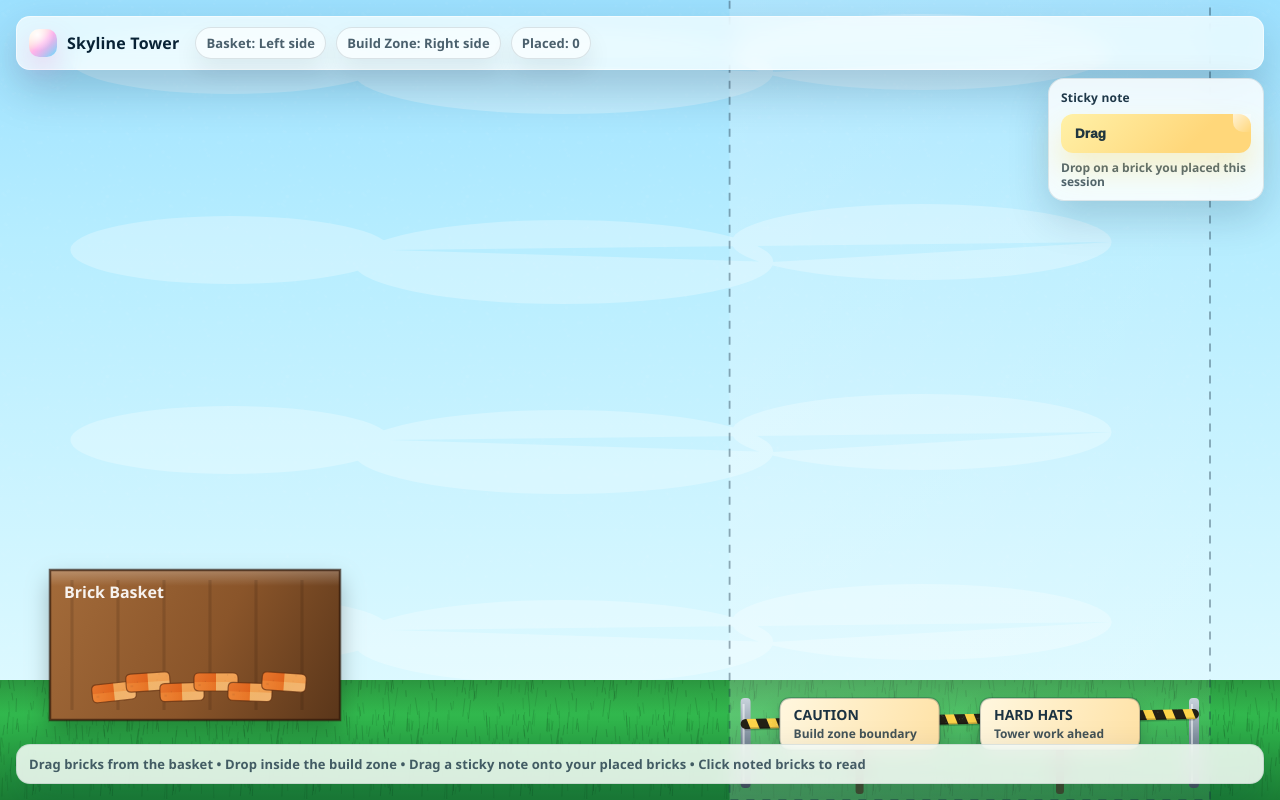
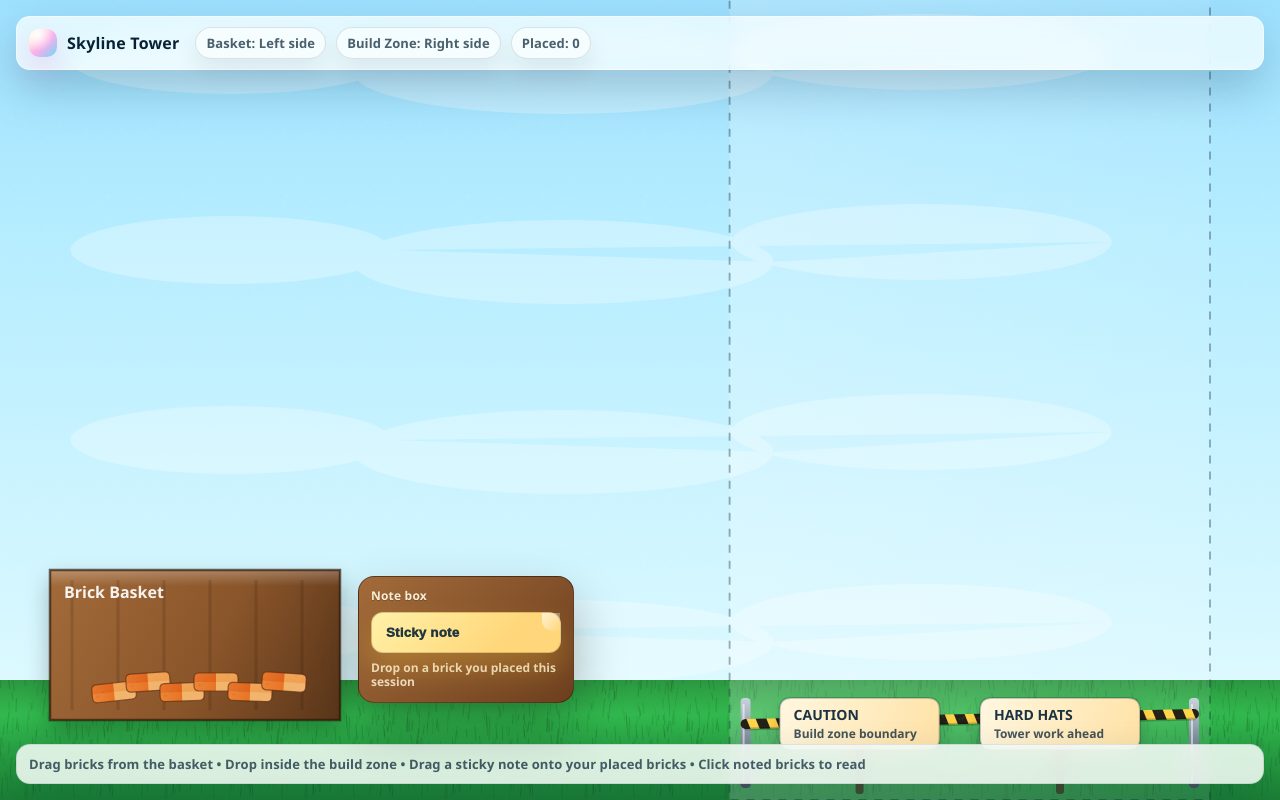
Before and after one commit to AlistairBishop06/asynchronous-tower-building, a website: page public/index.html in a window 1280 px wide. Drawn offline with nearby package versions, Linux system fonts and the light colour scheme; no server answers; animation ran at ten frames a second.

Commit message:
moved box

```diff
--- a/public/app.js
+++ b/public/app.js
@@ -23,6 +23,7 @@ const noteInput = document.getElementById("note-input");
 const noteView = document.getElementById("note-view");
 const noteCancel = document.getElementById("note-cancel");
 const noteSave = document.getElementById("note-save");
+const noteToolbox = document.getElementById("note-toolbox");
 const noteDragButton = document.getElementById("note-drag");
 
 let noteTargetBrick = null;
@@ -226,6 +227,24 @@ function ensurePatterns() {
   }
 }
 
+function positionNoteToolbox() {
+  if (!noteToolbox) {
+    return;
+  }
+
+  const rootRect = scrollRoot.getBoundingClientRect();
+  const canvasRect = canvas.getBoundingClientRect();
+
+  const canvasOffsetLeft = canvasRect.left - rootRect.left + scrollRoot.scrollLeft;
+  const canvasOffsetTop = canvasRect.top - rootRect.top + scrollRoot.scrollTop;
+
+  const x = basketBounds.x + basketBounds.width + 18;
+  const y = basketBounds.y + 6;
+
+  noteToolbox.style.left = `${Math.round(canvasOffsetLeft + x)}px`;
+  noteToolbox.style.top = `${Math.round(canvasOffsetTop + y)}px`;
+}
+
 function recomputeZones() {
   basketBounds = {
     x: 50,
@@ -238,6 +257,8 @@ function recomputeZones() {
     xMin: worldWidth() * 0.57,
     xMax: worldWidth() - 70
   };
+
+  positionNoteToolbox();
 }
 
 function setupCanvas() {
@@ -1029,6 +1050,7 @@ window.addEventListener("resize", () => {
   worldHeight = Math.max(prevHeight, nextMin);
   setupCanvas();
   scrollToGround();
+  positionNoteToolbox();
 });
 
 noteCancel.addEventListener("click", () => {
@@ -1072,6 +1094,7 @@ function scrollToGround() {
 scrollRoot.addEventListener("scroll", () => {
   const next = clampScrollTop(scrollRoot.scrollTop);
   if (scrollRoot.scrollTop !== next) scrollRoot.scrollTop = next;
+  positionNoteToolbox();
 });
 
 // Prevent "elastic" / momentum overscroll past the ground (which can desync the DOM scroll position
@@ -1153,6 +1176,7 @@ Matter.Events.on(engine, "afterUpdate", () => {
 socket.on("tower:init", (bricks) => {
   bricks.forEach(addPlacedBrick);
   scrollToGround();
+  positionNoteToolbox();
 });
 
 socket.on("brick:placed", (brick) => {
@@ -1176,4 +1200,5 @@ worldHeight = initialWorldHeight();
 setupCanvas();
 setCount();
 scrollToGround();
+positionNoteToolbox();
 render();
--- a/public/index.html
+++ b/public/index.html
@@ -13,16 +13,16 @@
       <div class="hud-pill">Build Zone: Right side</div>
       <div class="hud-pill" id="count">Placed: 0</div>
     </div>
-    <div id="note-toolbox" aria-label="Sticky note tool">
-      <div class="note-toolbox-title">Sticky note</div>
-      <button id="note-drag" class="note-sticky" type="button">Drag</button>
-      <div class="note-toolbox-hint">Drop on a brick you placed this session</div>
-    </div>
     <div id="tips">
       Drag bricks from the basket &bull; Drop inside the build zone &bull; Drag a sticky note onto your placed bricks &bull; Click noted bricks to read
     </div>
     <div id="scroll-root">
       <canvas id="world"></canvas>
+      <div id="note-toolbox" aria-label="Sticky note tool">
+        <div class="note-toolbox-title">Note box</div>
+        <button id="note-drag" class="note-sticky" type="button">Sticky note</button>
+        <div class="note-toolbox-hint">Drop on a brick you placed this session</div>
+      </div>
     </div>
 
     <div id="note-modal" class="modal is-hidden" aria-hidden="true">
--- a/public/styles.css
+++ b/public/styles.css
@@ -70,18 +70,17 @@ body {
 }
 
 #note-toolbox {
-  position: fixed;
-  top: 78px;
-  right: 16px;
-  z-index: 12;
+  position: absolute;
+  left: 16px;
+  top: 16px;
+  z-index: 20;
   display: grid;
   gap: 8px;
-  padding: 10px 12px;
+  padding: 10px 12px 12px;
   border-radius: 16px;
-  background: var(--ui-glass-strong);
-  backdrop-filter: blur(10px) saturate(1.2);
-  border: 1px solid rgba(8, 34, 53, 0.1);
-  box-shadow: 0 16px 40px rgba(6, 38, 63, 0.18);
+  background: linear-gradient(135deg, #a36b3a, #6d3f1f);
+  border: 1px solid rgba(25, 10, 3, 0.42);
+  box-shadow: 0 22px 50px rgba(0, 0, 0, 0.28);
   pointer-events: auto;
   user-select: none;
 }
@@ -90,7 +89,8 @@ body {
   font-size: 12px;
   font-weight: 900;
   letter-spacing: 0.2px;
-  color: rgba(8, 34, 53, 0.9);
+  color: rgba(255, 247, 223, 0.95);
+  text-shadow: 0 1px 0 rgba(0, 0, 0, 0.22);
 }
 
 .note-toolbox-hint {
@@ -98,12 +98,12 @@ body {
   font-size: 12px;
   font-weight: 650;
   line-height: 1.2;
-  color: var(--ui-ink-soft);
+  color: rgba(255, 247, 223, 0.82);
 }
 
 .note-sticky {
   appearance: none;
-  border: 0;
+  border: 1px solid rgba(25, 10, 3, 0.16);
   border-radius: 12px;
   padding: 12px 14px;
   font-weight: 950;
@@ -311,8 +311,7 @@ body.is-dragging-note {
   }
 
   #note-toolbox {
-    top: 70px;
-    right: 12px;
+    left: 12px;
   }
 }
 
```
